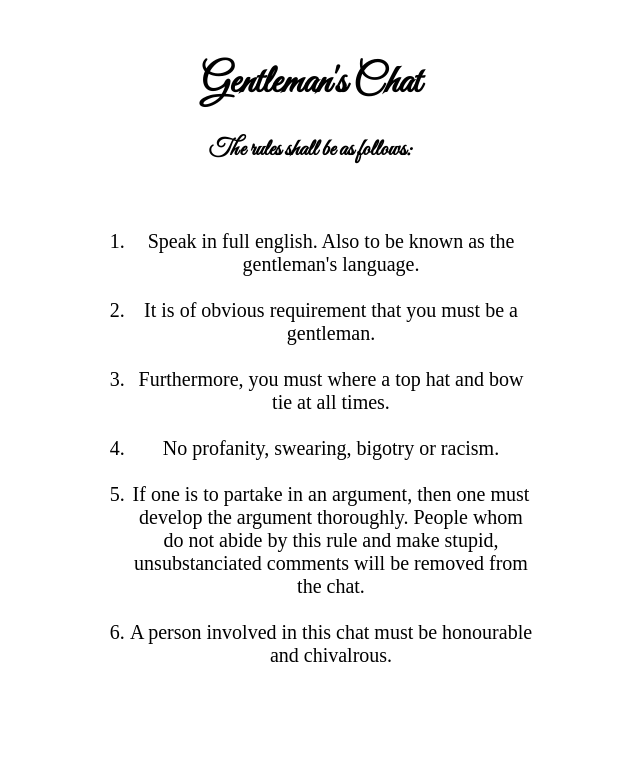
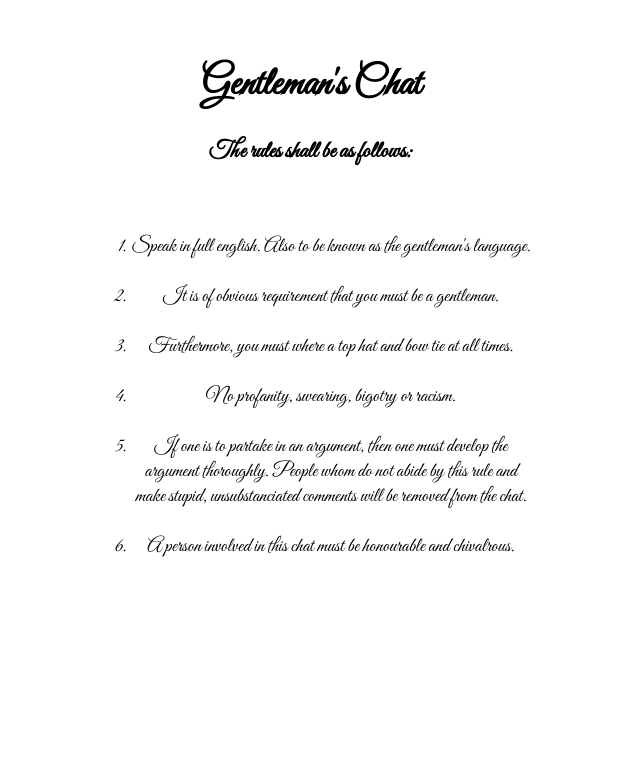
Before and after one commit to jakey1610/jakey1610.github.io, a PHP site: page / in a window 1280 px wide. Shown: the top 779 px of the page, without its empty margins (329-969 px from the left). Run offline with PHP 8.4, Linux system fonts and the light colour scheme; some libraries are stand-ins or nearby versions.

Commit message:
Update stylesheet.css

```diff
--- a/stylesheet.css
+++ b/stylesheet.css
@@ -1,5 +1,6 @@
 body{
   font-size:20px;
+  font-family: 'Great Vibes', cursive;
 }
 #main_head{
   font-family: 'Great Vibes', cursive;
```
